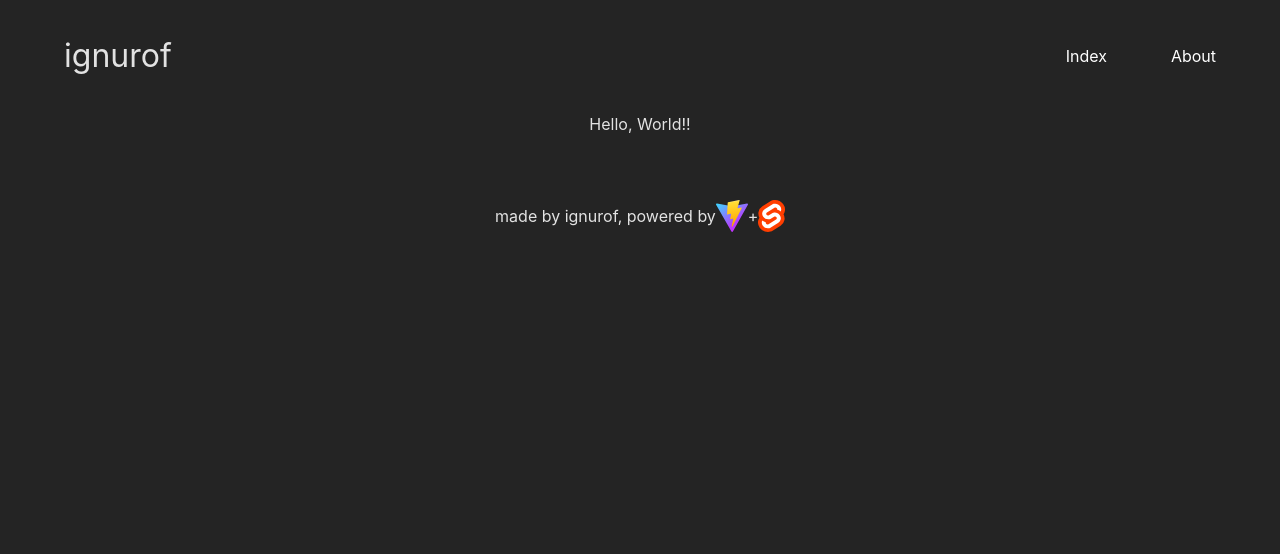
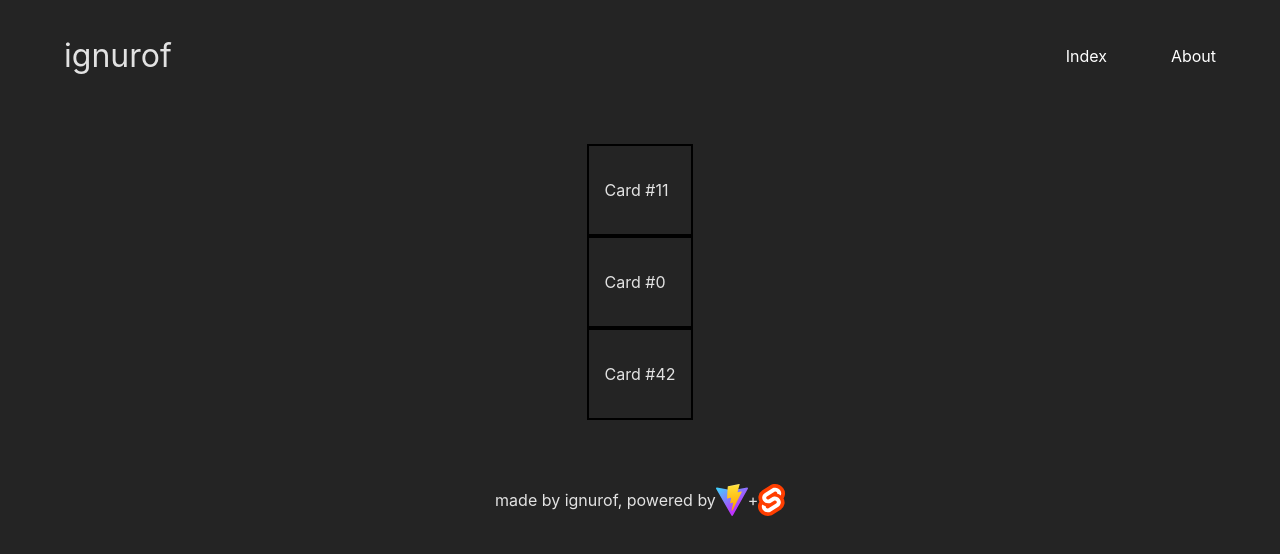
Before and after one commit to ignurof/portfolio-vite-svelte, a Svelte app: page / in a window 1280 px wide. Both pictures are taken after a click on the button "About". Shown: the top 554 px of the page. Built offline with nearby package versions, Linux system fonts and the light colour scheme.

Commit message:
remove loremipsum start cards

```diff
--- a/src/App.svelte
+++ b/src/App.svelte
@@ -3,19 +3,6 @@
 	import viteLogo from "/vite.svg";
 	import Index from "./pages/Index.svelte";
 	import About from "./pages/About.svelte";
-
-	let loremIpsum = "";
-
-	const getLoremIpsum = async () => await fetch("http://localhost:5173/lorem.txt")
-		.then((response) => response.text())
-		.then((data) => {
-			return data;
-		})
-		.catch((error) => console.error("ERROR: getLoremIpsum"));
-
-	getLoremIpsum().then((data) => {
-		loremIpsum = data;
-	});
 
 	let activePage = "index";
 
@@ -52,10 +39,9 @@
 
 	<div class="active-page">
 		{#if activePage === "index"}
-			<!-- loremIpsum={loremIpsum} same as below -->
-			<Index {loremIpsum} />
+			<Index />
 		{:else if activePage === "about"}
-			<About {loremIpsum} />
+			<About />
 		{:else}
 			{console.error("active-page div expression error")}
 		{/if}
@@ -125,6 +111,7 @@
 	.active-page {
 		max-width: 1280px;
 		margin: 0 auto;
+		padding-top: 2rem;
 	}
 
 	footer {
--- /dev/null
+++ b/src/lib/Card.svelte
@@ -0,0 +1,14 @@
+<script>
+	export let cardNum = 0;
+</script>
+
+<div class="card">
+	<p>Card #{cardNum}</p>
+</div>
+
+<style>
+	.card {
+		border: 2px solid black;
+		padding: 1rem;
+	}
+</style>
--- a/src/pages/About.svelte
+++ b/src/pages/About.svelte
@@ -1,12 +1,11 @@
 <script>
-	// Example imports
-	//import svelteLogo from './assets/svelte.svg'
-	//import viteLogo from '/vite.svg'
-	//import Counter from './lib/Counter.svelte'
+	import Card from "../lib/Card.svelte"
 </script>
 
 <div class="page-content">
-Hello, World!!
+	<Card cardNum=11 />
+	<Card />
+	<Card cardNum=42 />
 </div>
 
 <style>
```
